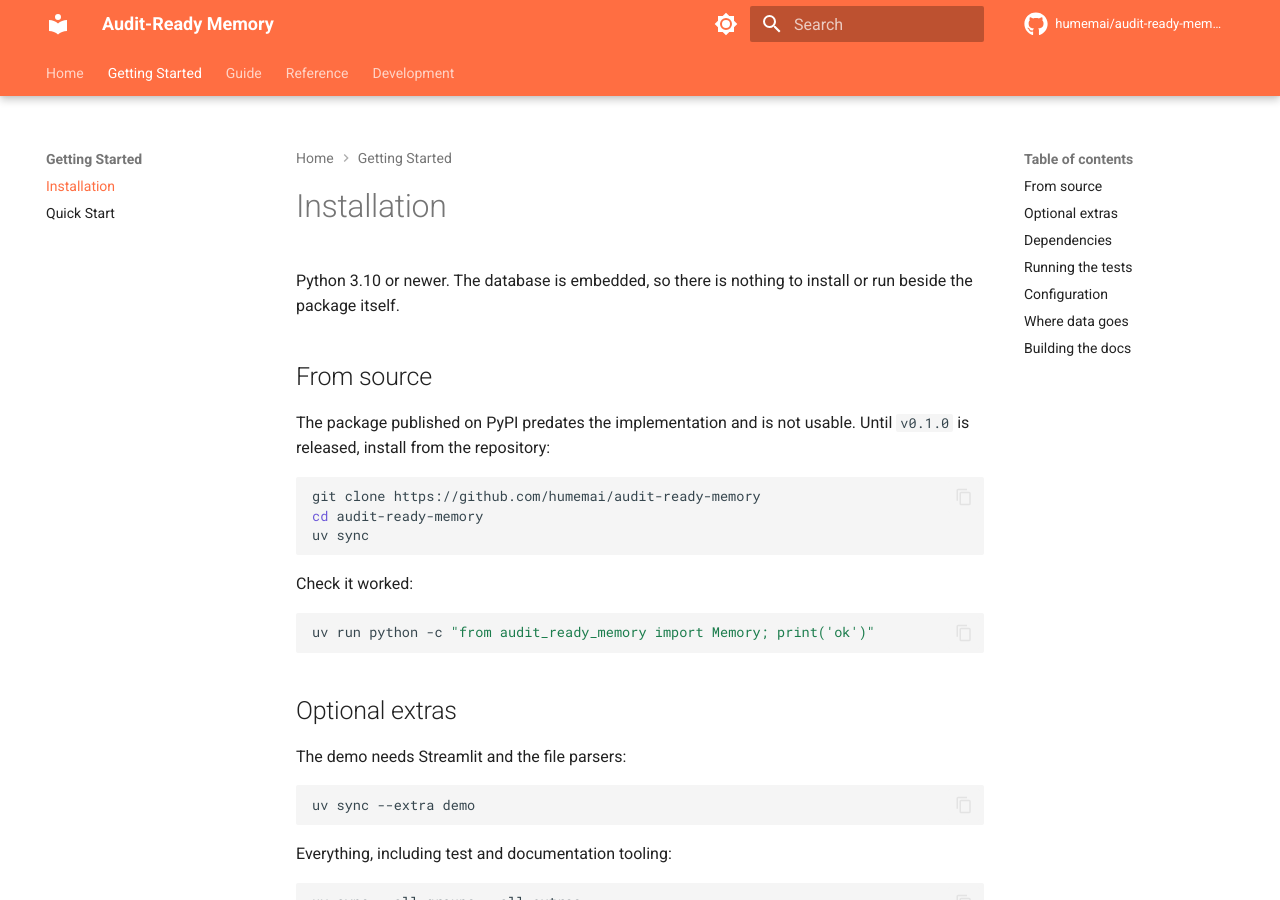
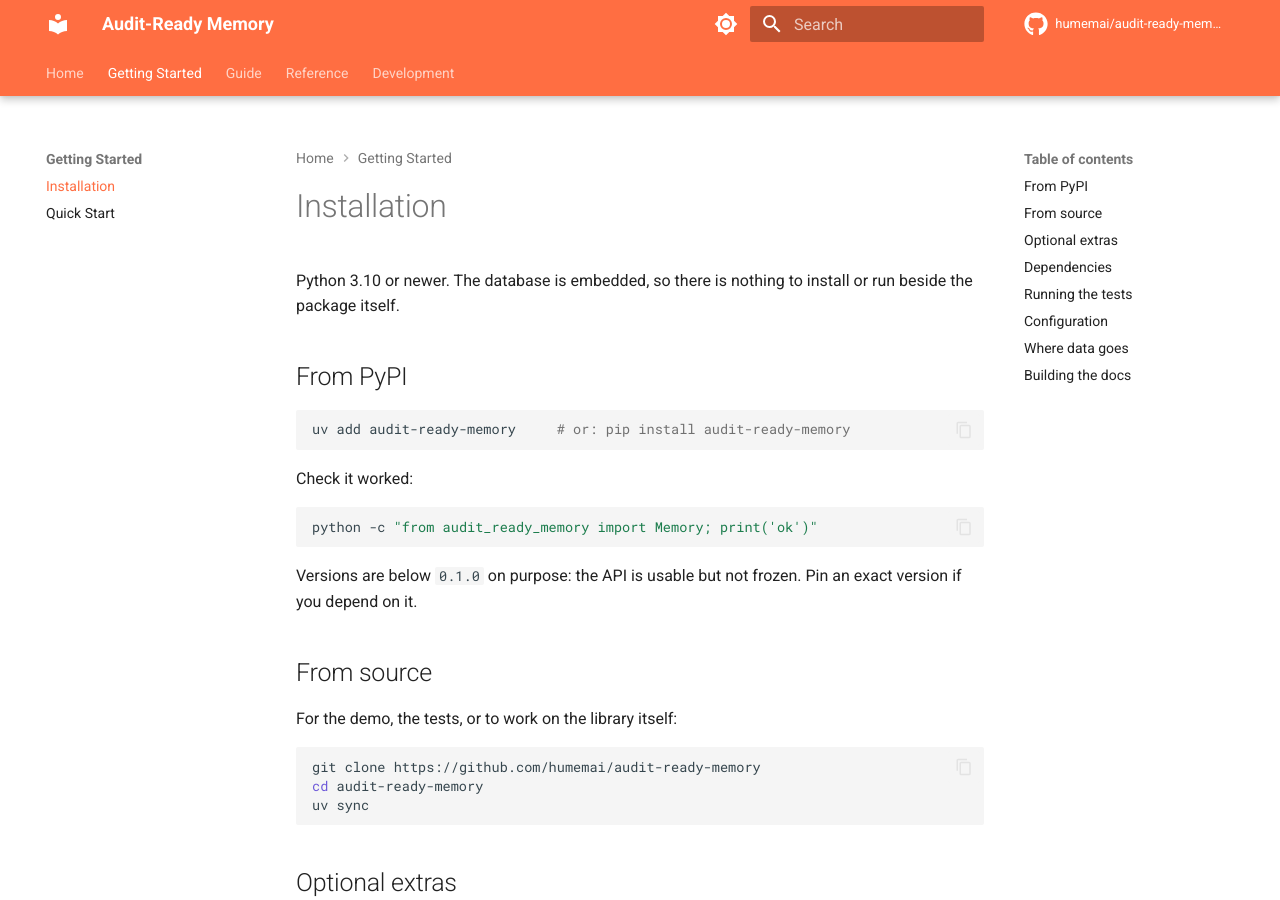
Before and after one commit to humemai/audit-ready-memory, an MkDocs documentation site: the page built from docs/getting-started/installation.md, in a window 1280 px wide and 900 px high. Built offline with MkDocs 1.6.1 and Material for MkDocs 9.7.7, drawn with Linux system fonts in a browser that asks for light colours; comment, search, counter and statistics services are not loaded; the version menu is left out.

Commit message:
pip install works now, so stop telling people to build from source
0.0.2 is on PyPI with the modules and its dependencies declared. Verified by
installing 'audit-ready-memory==0.0.2' into an isolated, uncached environment
and exercising the store.

Keeps the source instructions for the demo, the tests, and library work.

````diff
--- a/docs/getting-started/installation.md
+++ b/docs/getting-started/installation.md
@@ -3,21 +3,29 @@
 Python 3.10 or newer. The database is embedded, so there is nothing to install or run beside
 the package itself.
 
+## From PyPI
+
+```bash
+uv add audit-ready-memory     # or: pip install audit-ready-memory
+```
+
+Check it worked:
+
+```bash
+python -c "from audit_ready_memory import Memory; print('ok')"
+```
+
+Versions are below `0.1.0` on purpose: the API is usable but not frozen. Pin an exact version
+if you depend on it.
+
 ## From source
 
-The package published on PyPI predates the implementation and is not usable. Until `v0.1.0`
-is released, install from the repository:
+For the demo, the tests, or to work on the library itself:
 
 ```bash
 git clone https://github.com/humemai/audit-ready-memory
 cd audit-ready-memory
 uv sync
-```
-
-Check it worked:
-
-```bash
-uv run python -c "from audit_ready_memory import Memory; print('ok')"
 ```
 
 ## Optional extras
````
Also changed, not shown: README.md (+1 -5 lines), docs/index.md (+5 -3 lines).
